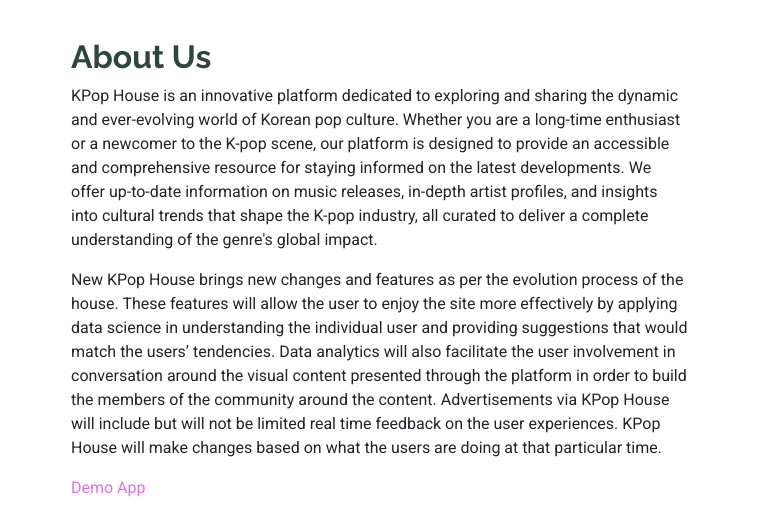
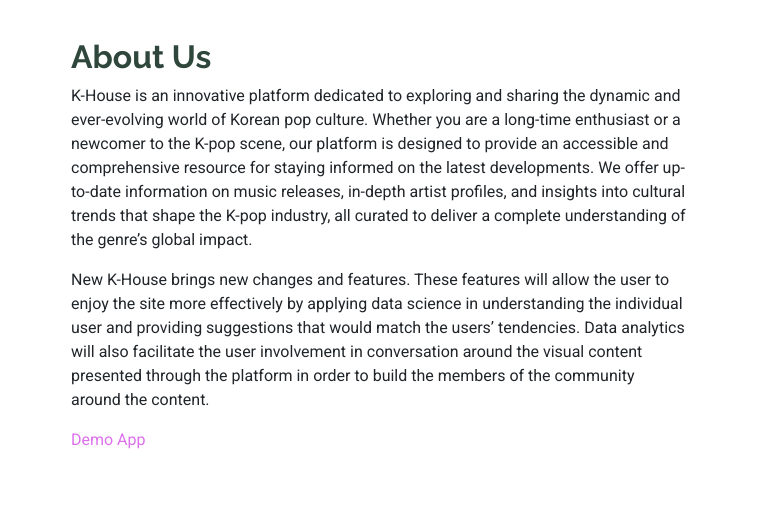
Before and after one commit to ckim48/chartkpop, a plain HTML site: page index.html in a window 1280 px wide. Shown: the part 588-1098 px from the top of the page, 498-1280 px from the left. Drawn offline with nearby package versions, Linux system fonts and the light colour scheme; a script that the page names is missing.

Commit message:
Add files via upload

```diff
--- a/index.html
+++ b/index.html
@@ -89,11 +89,11 @@
           <div class="col-lg-7 content px-4" data-aos="fade-up" data-aos-delay="100">
             <h3>About Us</h3>
             <p>
-              KPop House is an innovative platform dedicated to exploring and sharing the dynamic and ever-evolving world of Korean pop culture. Whether you are a long-time enthusiast or a newcomer to the K-pop scene, our platform is designed to provide an accessible and comprehensive resource for staying informed on the latest developments. We offer up-to-date information on music releases, in-depth artist profiles, and insights into cultural trends that shape the K-pop industry, all curated to deliver a complete understanding of the genre's global impact.
+K-House is an innovative platform dedicated to exploring and sharing the dynamic and ever-evolving world of Korean pop culture. Whether you are a long-time enthusiast or a newcomer to the K-pop scene, our platform is designed to provide an accessible and comprehensive resource for staying informed on the latest developments. We offer up-to-date information on music releases, in-depth artist profiles, and insights into cultural trends that shape the K-pop industry, all curated to deliver a complete understanding of the genre’s global impact.
             </p>
 
                     <p>
-New KPop House brings new changes and features as per the evolution process of the house. These features will allow the user to enjoy the site more effectively by applying data science in understanding the individual user and providing suggestions that would match the users’ tendencies. Data analytics will also facilitate the user involvement in conversation around the visual content presented through the platform in order to build the members of the community around the content. Advertisements via KPop House will include but will not be limited real time feedback on the user experiences. KPop House will make changes based on what the users are doing at that particular time.
+New K-House brings new changes and features. These features will allow the user to enjoy the site more effectively by applying data science in understanding the individual user and providing suggestions that would match the users’ tendencies. Data analytics will also facilitate the user involvement in conversation around the visual content presented through the platform in order to build the members of the community around the content.
             </p>
             <a href="#about" class="mbtn">Demo App</a>
           </div>
```
